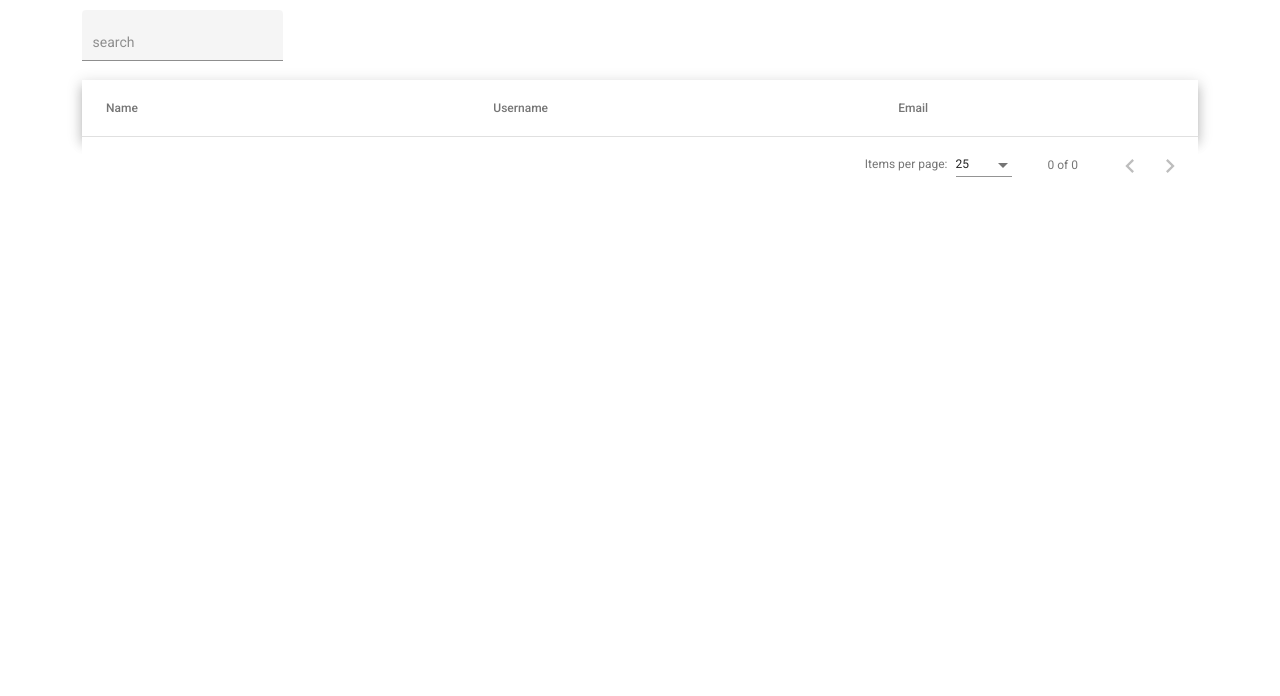
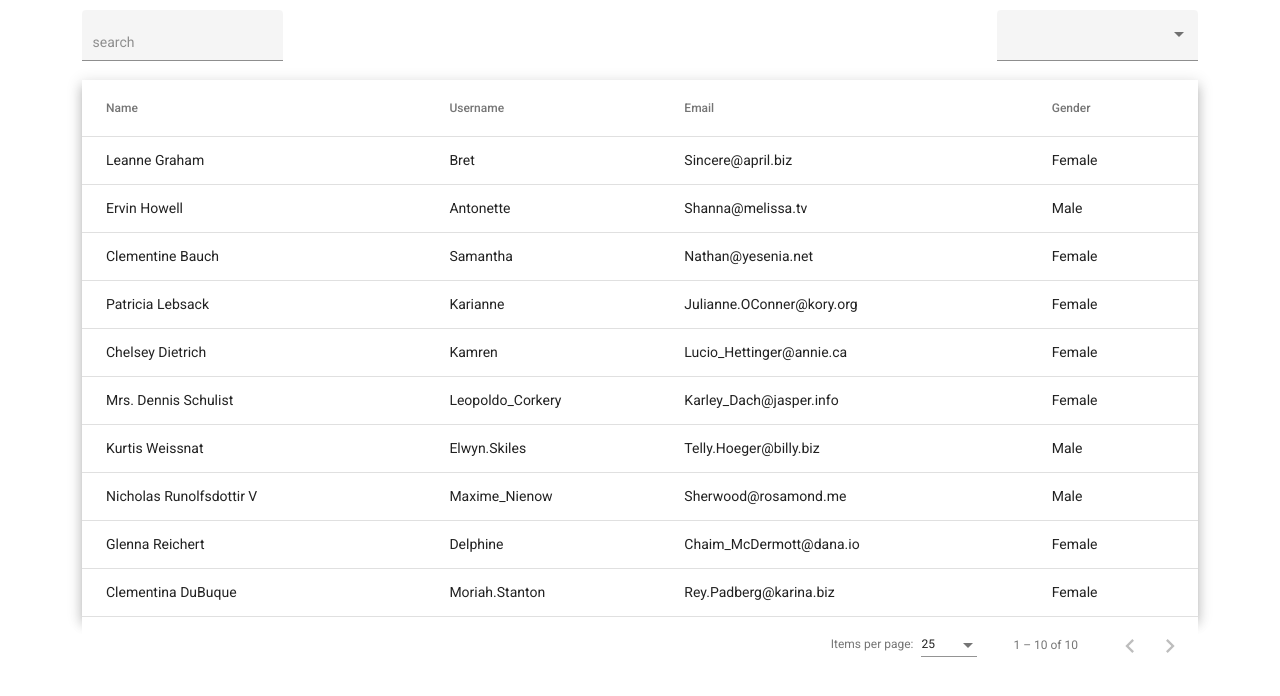
Before and after one commit to jay3dec/mat-table-demo, an Angular app: page / in a window 1280 px wide. Shown: the top 696 px of the page. Built offline with nearby package versions, Linux system fonts and the light colour scheme; no server answers.

Commit message:
code changes

```diff
--- a/package.json
+++ b/package.json
@@ -22,6 +22,7 @@
     "@angular/router": "~12.1.0",
     "bootstrap": "^5.1.1",
     "jquery": "^3.6.0",
+    "lodash": "^4.17.21",
     "popper.js": "^1.16.1",
     "rxjs": "~6.6.0",
     "tslib": "^2.2.0",
@@ -32,6 +33,7 @@
     "@angular/cli": "~12.1.0",
     "@angular/compiler-cli": "~12.1.0",
     "@types/jasmine": "~3.6.0",
+    "@types/lodash": "^4.14.175",
     "@types/node": "^12.11.1",
     "jasmine-core": "~3.7.0",
     "karma": "~6.3.0",
--- a/src/app/app.component.css
+++ b/src/app/app.component.css
@@ -5,4 +5,6 @@
 
 .search-container{
     margin-top: 10px;
+    display: flex;
+    justify-content: space-between;
 }
--- a/src/app/app.component.html
+++ b/src/app/app.component.html
@@ -1,11 +1,20 @@
 <div class="container">
   <div class="search-container">
+
+
     <mat-form-field appearance="fill">
       <input matInput placeholder="search" autocomplete="off" (keyup)="filterData($event)">
     </mat-form-field>
+
+    <mat-form-field appearance="fill">
+      <mat-select (selectionChange)="onChange($event)">
+        <mat-option value="male">Male</mat-option>
+        <mat-option value="female">Female</mat-option>
+      </mat-select>
+    </mat-form-field>
+
   </div>
   <table mat-table matSort [dataSource]="dataSource" class="mat-elevation-z8">
-
 
     <ng-container matColumnDef="name">
       <th mat-header-cell mat-sort-header *matHeaderCellDef> Name </th>
@@ -22,15 +31,17 @@
       <td mat-cell *matCellDef="let element"> {{element.email}} </td>
     </ng-container>
 
+    <ng-container matColumnDef="gender">
+      <th mat-header-cell *matHeaderCellDef> Gender </th>
+      <td mat-cell *matCellDef="let element"> {{element.gender}} </td>
+    </ng-container>
+
     <tr mat-header-row *matHeaderRowDef="displayedColumns"></tr>
     <tr mat-row *matRowDef="let row; columns: displayedColumns;"></tr>
 
 
   </table>
-  <mat-paginator #paginator
-  [pageSize]="25"
-  [pageSizeOptions]="[2,5, 10, 25, 100]"
-  >
-</mat-paginator>
+  <mat-paginator #paginator [pageSize]="25" [pageSizeOptions]="[2,5, 10, 25, 100]">
+  </mat-paginator>
 
 </div>
--- a/src/app/app.component.ts
+++ b/src/app/app.component.ts
@@ -3,6 +3,7 @@
 import { MatSort } from '@angular/material/sort';
 import { MatTableDataSource } from '@angular/material/table';
 import { DataService } from './data.service';
+import * as _ from 'lodash';
 
 @Component({
   selector: 'app-root',
@@ -11,8 +12,9 @@
 })
 export class AppComponent implements OnInit {
 
-  displayedColumns = ['name','username','email'];
+  displayedColumns = ['name','username','email','gender'];
   dataSource!:MatTableDataSource<any>;
+  apiResponse:any = [];
 
   @ViewChild('paginator') paginator! : MatPaginator;
   @ViewChild(MatSort) matSort! : MatSort;
@@ -21,6 +23,7 @@
 
   ngOnInit() {
     this.service.getUserData().subscribe((response:any) =>{
+      this.apiResponse = response;
       this.dataSource = new MatTableDataSource(response);
       this.dataSource.paginator = this.paginator;
       this.dataSource.sort = this.matSort;
@@ -31,4 +34,12 @@
     this.dataSource.filter = $event.target.value;
   }
 
+  onChange($event:any){
+    let filteredData = _.filter(this.apiResponse,(item) =>{
+      return item.gender.toLowerCase() ==  $event.value.toLowerCase();
+    })
+    this.dataSource = new MatTableDataSource(filteredData);
+  }
+
+
 }
--- a/src/app/app.module.ts
+++ b/src/app/app.module.ts
@@ -10,6 +10,8 @@
 import { MatSortModule } from '@angular/material/sort';
 import { MatFormFieldModule } from '@angular/material/form-field';
 import { MatInputModule } from '@angular/material/input';
+import {MatSelectModule} from '@angular/material/select';
+
 
 
 @NgModule({
@@ -25,7 +27,8 @@
     MatSortModule,
     MatPaginatorModule,
     MatFormFieldModule,
-    MatInputModule
+    MatInputModule,
+    MatSelectModule
   ],
   providers: [],
   bootstrap: [AppComponent]
--- a/src/app/data.service.ts
+++ b/src/app/data.service.ts
@@ -2,7 +2,8 @@
 import { Injectable } from '@angular/core';
 import { MatPaginator } from '@angular/material/paginator';
 import { MatTableDataSource } from '@angular/material/table';
-import { map } from 'rxjs/operators';
+import { of } from 'rxjs';
+import { delay, map } from 'rxjs/operators';
 
 @Injectable({
   providedIn: 'root'
@@ -12,7 +13,249 @@
   constructor(private http : HttpClient) { }
 
   getUserData(){
-    return this.http.get('https://jsonplaceholder.typicode.com/users')
+    //return this.http.get('https://jsonplaceholder.typicode.com/users')
+    return of([
+      {
+        "id": 1,
+        "name": "Leanne Graham",
+        "gender": "Female",
+        "username": "Bret",
+        "email": "Sincere@april.biz",
+        "address": {
+          "street": "Kulas Light",
+          "suite": "Apt. 556",
+          "city": "Gwenborough",
+          "zipcode": "92998-3874",
+          "geo": {
+            "lat": "-37.3159",
+            "lng": "81.1496"
+          }
+        },
+        "phone": "1-770-736-8031 x56442",
+        "website": "hildegard.org",
+        "company": {
+          "name": "Romaguera-Crona",
+          "catchPhrase": "Multi-layered client-server neural-net",
+          "bs": "harness real-time e-markets"
+        }
+      },
+      {
+        "id": 2,
+        "name": "Ervin Howell",
+        "gender": "Male",
+        "username": "Antonette",
+        "email": "Shanna@melissa.tv",
+        "address": {
+          "street": "Victor Plains",
+          "suite": "Suite 879",
+          "city": "Wisokyburgh",
+          "zipcode": "90566-7771",
+          "geo": {
+            "lat": "-43.9509",
+            "lng": "-34.4618"
+          }
+        },
+        "phone": "010-692-6593 x09125",
+        "website": "anastasia.net",
+        "company": {
+          "name": "Deckow-Crist",
+          "catchPhrase": "Proactive didactic contingency",
+          "bs": "synergize scalable supply-chains"
+        }
+      },
+      {
+        "id": 3,
+        "name": "Clementine Bauch",
+        "gender": "Female",
+        "username": "Samantha",
+        "email": "Nathan@yesenia.net",
+        "address": {
+          "street": "Douglas Extension",
+          "suite": "Suite 847",
+          "city": "McKenziehaven",
+          "zipcode": "59590-4157",
+          "geo": {
+            "lat": "-68.6102",
+            "lng": "-47.0653"
+          }
+        },
+        "phone": "1-463-123-4447",
+        "website": "ramiro.info",
+        "company": {
+          "name": "Romaguera-Jacobson",
+          "catchPhrase": "Face to face bifurcated interface",
+          "bs": "e-enable strategic applications"
+        }
+      },
+      {
+        "id": 4,
+        "name": "Patricia Lebsack",
+        "gender": "Female",
+        "username": "Karianne",
+        "email": "Julianne.OConner@kory.org",
+        "address": {
+          "street": "Hoeger Mall",
+          "suite": "Apt. 692",
+          "city": "South Elvis",
+          "zipcode": "53919-4257",
+          "geo": {
+            "lat": "29.4572",
+            "lng": "-164.2990"
+          }
+        },
+        "phone": "493-170-9623 x156",
+        "website": "kale.biz",
+        "company": {
+          "name": "Robel-Corkery",
+          "catchPhrase": "Multi-tiered zero tolerance productivity",
+          "bs": "transition cutting-edge web services"
+        }
+      },
+      {
+        "id": 5,
+        "name": "Chelsey Dietrich",
+        "gender": "Female",
+        "username": "Kamren",
+        "email": "Lucio_Hettinger@annie.ca",
+        "address": {
+          "street": "Skiles Walks",
+          "suite": "Suite 351",
+          "city": "Roscoeview",
+          "zipcode": "33263",
+          "geo": {
+            "lat": "-31.8129",
+            "lng": "62.5342"
+          }
+        },
+        "phone": "(254)954-1289",
+        "website": "demarco.info",
+        "company": {
+          "name": "Keebler LLC",
+          "catchPhrase": "User-centric fault-tolerant solution",
+          "bs": "revolutionize end-to-end systems"
+        }
+      },
+      {
+        "id": 6,
+        "name": "Mrs. Dennis Schulist",
+        "gender": "Female",
+        "username": "Leopoldo_Corkery",
+        "email": "Karley_Dach@jasper.info",
+        "address": {
+          "street": "Norberto Crossing",
+          "suite": "Apt. 950",
+          "city": "South Christy",
+          "zipcode": "23505-1337",
+          "geo": {
+            "lat": "-71.4197",
+            "lng": "71.7478"
+          }
+        },
+        "phone": "1-477-935-8478 x6430",
+        "website": "ola.org",
+        "company": {
+          "name": "Considine-Lockman",
+          "catchPhrase": "Synchronised bottom-line interface",
+          "bs": "e-enable innovative applications"
+        }
+      },
+      {
+        "id": 7,
+        "name": "Kurtis Weissnat",
+        "gender": "Male",
+        "username": "Elwyn.Skiles",
+        "email": "Telly.Hoeger@billy.biz",
+        "address": {
+          "street": "Rex Trail",
+          "suite": "Suite 280",
+          "city": "Howemouth",
+          "zipcode": "58804-1099",
+          "geo": {
+            "lat": "24.8918",
+            "lng": "21.8984"
+          }
+        },
+        "phone": "210.067.6132",
+        "website": "elvis.io",
+        "company": {
+          "name": "Johns Group",
+          "catchPhrase": "Configurable multimedia task-force",
+          "bs": "generate enterprise e-tailers"
+        }
+      },
+      {
+        "id": 8,
+        "name": "Nicholas Runolfsdottir V",
+        "gender": "Male",
+        "username": "Maxime_Nienow",
+        "email": "Sherwood@rosamond.me",
+        "address": {
+          "street": "Ellsworth Summit",
+          "suite": "Suite 729",
+          "city": "Aliyaview",
+          "zipcode": "45169",
+          "geo": {
+            "lat": "-14.3990",
+            "lng": "-120.7677"
+          }
+        },
+        "phone": "586.493.6943 x140",
+        "website": "jacynthe.com",
+        "company": {
+          "name": "Abernathy Group",
+          "catchPhrase": "Implemented secondary concept",
+          "bs": "e-enable extensible e-tailers"
+        }
+      },
+      {
+        "id": 9,
+        "name": "Glenna Reichert",
+        "gender": "Female",
+        "username": "Delphine",
+        "email": "Chaim_McDermott@dana.io",
+        "address": {
+          "street": "Dayna Park",
+          "suite": "Suite 449",
+          "city": "Bartholomebury",
+          "zipcode": "76495-3109",
+          "geo": {
+            "lat": "24.6463",
+            "lng": "-168.8889"
+          }
+        },
+        "phone": "(775)976-6794 x41206",
+        "website": "conrad.com",
+        "company": {
+          "name": "Yost and Sons",
+          "catchPhrase": "Switchable contextually-based project",
+          "bs": "aggregate real-time technologies"
+        }
+      },
+      {
+        "id": 10,
+        "name": "Clementina DuBuque",
+        "gender": "Female",
+        "username": "Moriah.Stanton",
+        "email": "Rey.Padberg@karina.biz",
+        "address": {
+          "street": "Kattie Turnpike",
+          "suite": "Suite 198",
+          "city": "Lebsackbury",
+          "zipcode": "31428-2261",
+          "geo": {
+            "lat": "-38.2386",
+            "lng": "57.2232"
+          }
+        },
+        "phone": "024-648-3804",
+        "website": "ambrose.net",
+        "company": {
+          "name": "Hoeger LLC",
+          "catchPhrase": "Centralized empowering task-force",
+          "bs": "target end-to-end models"
+        }
+      }
+    ]).pipe ( delay( 1000 ) );
   }
 
 }
```
Also changed, not shown: 1 other file (tests, documents, lock files or other folders).
